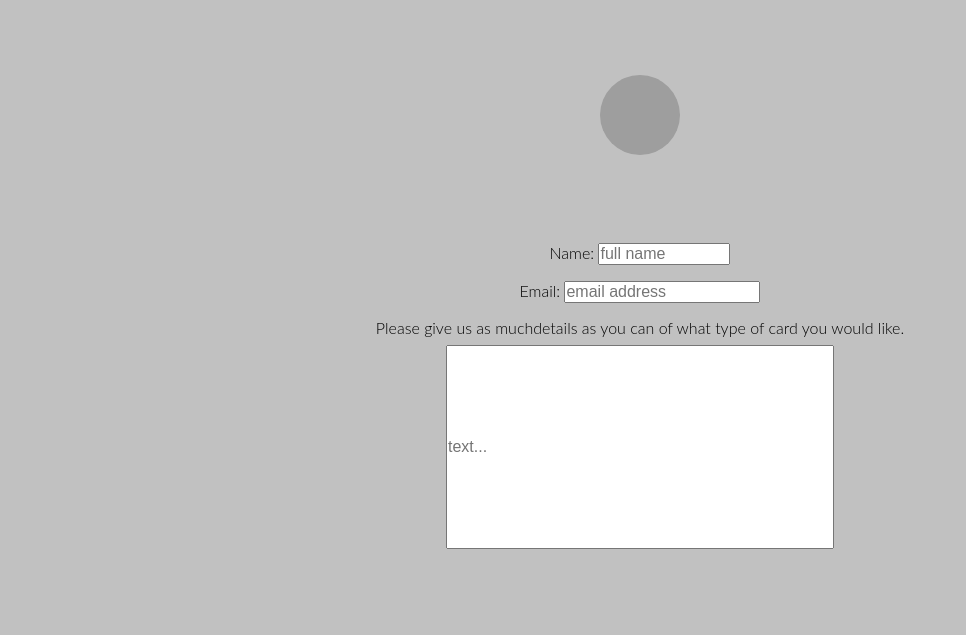
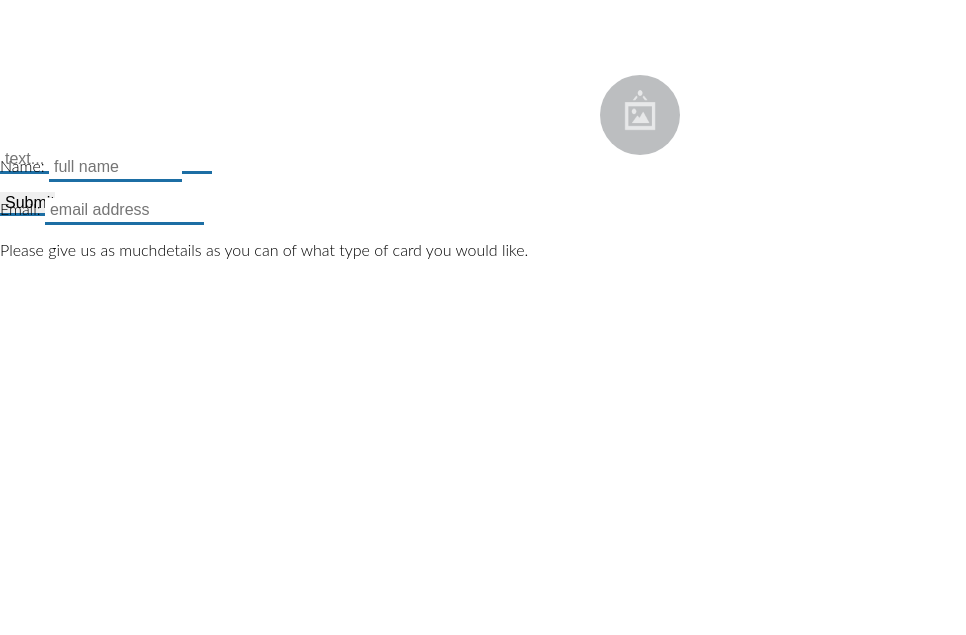
Before and after one commit to scottajames/Card-Company, a PHP site: page / in a window 1280 px wide. Shown: the part 2461-3096 px from the top of the page, without its empty margins (0-966 px from the left). After the commit the page ends 2720 px from the top, so only its background shows below. Run offline with PHP 8.4, Linux system fonts and the light colour scheme; grey boxes are pictures that could not be loaded.

Commit message:
Add files via upload

```diff
--- a/style.css
+++ b/style.css
@@ -19,11 +19,6 @@
 }
 
 footer {
-	bottom: 0;
-	width: 100%;
-	height: 50vw;
-	background: #c1c1c1;
-	overflow: hidden;
 }
 
 footer img {
@@ -78,9 +73,10 @@
 
 .top {
 	width: 100%;
-	background: #FF7F50;
+	background: #17152B;
 	height: 30vh;
 	text-align: left;
+	color: white;
 	overflow: hidden;
 }
 
@@ -98,7 +94,6 @@
 	position: relative;
 	top: 8vh;
 	left: 30vw;
-	font-size: ;
 }
 
 .top h1 {
@@ -111,7 +106,7 @@
 	position: relative;
 	top: 10vh;
 	left: 30vw;
-	max-width: 45vw;
+	max-width: 40vw;
 }
 
 .middle {
@@ -198,44 +193,100 @@
 	left: 1.5vw;
 }
 
-form {
+.contact {
 	position: relative;
-	top: 20vh;
-	height: 100%;
-	font-size: 16px;
+	left: 20vw;
+	height: 60vh;
+	width: 60vw;
 	text-align: center;
+}
+
+input {
+	height: 3vh;
+	border: none;
+	border-bottom: 3px solid #1C6EA4;
+	padding-left: 5px;
 }
 
 #name label {
 	position: relative;
-	top: 1vh;
+	top: 10vh;
 }
 
 #name input {
 	position: relative;
-	top: 1vh;
+	top: 10vh;
 	width: 10vw;
 }
 
 #email label {
 	position: relative;
-	top: 3vh;
+	top: 12vh;
 }
 
 #email input {
 	position: relative;
-	top: 3vh;
-	width: 15vw;
+	top: 12vh;
+	width: 12vw;
 }
 
 #description label {
 	position: relative;
-	top: 5vh;
+	top: 14vh;
 }
 
-#description input {
+textarea {
 	position: relative;
-	top: 6vh;
-	width: 30vw;
-	height: 25vh;
+	top: 15vh;
+	width: 35vw;
+	height: 20vh;
+	border: 3px solid #1C6EA4;
+	padding-left: 5px;
+	padding-top: 5px;
+	font-size: 16px;
 }
+
+.footer {
+	display: grid;
+	grid-template-columns: repeat(3, 1fr);
+	grid-template-rows: 1fr;
+	grid-column-gap: 0px;
+	grid-row-gap: 0px;
+	background: #17152B;
+	overflow: hidden;
+	width: 100%;
+	height: 30vh;
+}
+
+.about {
+	position: relative;
+	top: 3vh;
+	left: 30%;
+	height: 24vh;
+	width: 20vw;
+	text-align: left;
+	border-right: 1px solid black;
+}
+
+.about img {
+	width: 9vw;
+	height: 9vh;
+}
+
+.about p {
+	width: 18vw;
+}
+
+.explore {
+	position: relative;
+	top: 3vh;
+	margin: 0 auto;
+	height: 24vh;
+	width: 20vw;
+	border-right: 1px solid black;
+}
+
+.links {
+	position: relative;
+	top: 3vh;
+}
```
Also changed, not shown: empty.png (added).
